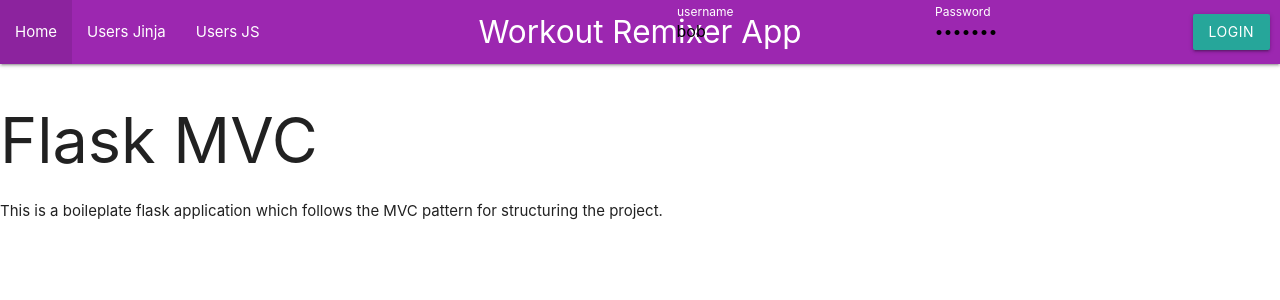
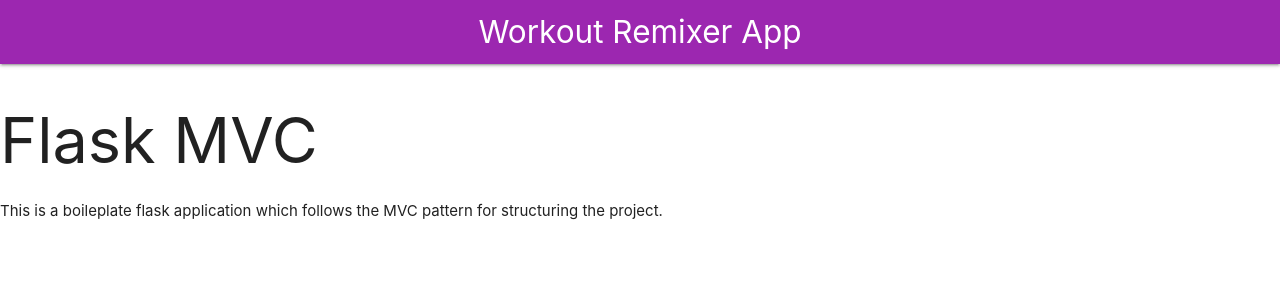
Before and after one commit to Python-is-my-Backend/Python-is-my-Backend, a Flask app: page / in a window 1280 px wide. Shown: the top 300 px of the page. Run offline with Flask 3, Linux system fonts and the light colour scheme.

Commit message:
Commented out code in layout.html and added block link

```diff
--- a/App/templates/layout.html
+++ b/App/templates/layout.html
@@ -17,7 +17,7 @@
       <nav class="purple">
           <div class="nav-wrapper">
               <a href="#!" class="brand-logo center">{% block page %}{% endblock %}</a>
-              <ul id="nav-mobile" class="left">
+<!--               <ul id="nav-mobile" class="left">
                   <li><a href="/">Home</a></li>
                   <li><a href="/users">Users Jinja</a></li>
                   {% if is_authenticated %}
@@ -41,8 +41,8 @@
                   </div>
                   <button type="submit" class="btn waves-effect waves-light">Login</button>
               </form>
-              {% endif %}
-
+              {% endif %} -->
+              {% block link %}{% endblock %}
           </div>
       </nav>
       <style>
```
